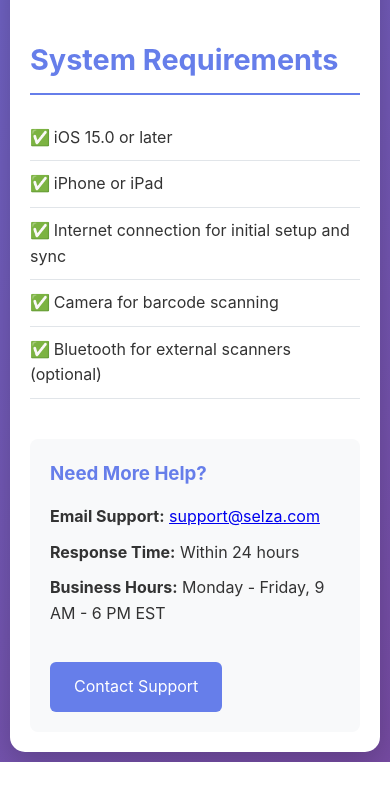
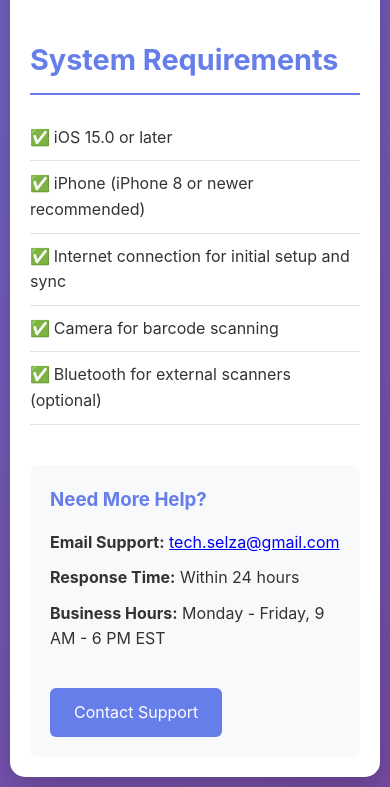
Before and after one commit to hmharoon88/Selza-support, a plain HTML site: page index.html in a window 390 px wide. Shown: the part 1474-2261 px from the top of the page. Before the commit the page ends 2236 px from the top, so only its background shows below. Drawn offline with Linux system fonts and the light colour scheme.

Commit message:
Update system requirements for iPhone only and change support email to tech.selza@gmail.com

```diff
--- a/index.html
+++ b/index.html
@@ -263,7 +263,7 @@
                 <h2>System Requirements</h2>
                 <ul class="feature-list">
                     <li>iOS 15.0 or later</li>
-                    <li>iPhone or iPad</li>
+                    <li>iPhone (iPhone 8 or newer recommended)</li>
                     <li>Internet connection for initial setup and sync</li>
                     <li>Camera for barcode scanning</li>
                     <li>Bluetooth for external scanners (optional)</li>
@@ -272,11 +272,11 @@
 
             <div class="contact-info">
                 <h3>Need More Help?</h3>
-                <p><strong>Email Support:</strong> <a href="mailto:support@selza.com">support@selza.com</a></p>
+                <p><strong>Email Support:</strong> <a href="mailto:tech.selza@gmail.com">tech.selza@gmail.com</a></p>
                 <p><strong>Response Time:</strong> Within 24 hours</p>
                 <p><strong>Business Hours:</strong> Monday - Friday, 9 AM - 6 PM EST</p>
                 <br>
-                <a href="mailto:support@selza.com" class="btn">Contact Support</a>
+                <a href="mailto:tech.selza@gmail.com" class="btn">Contact Support</a>
             </div>
         </div>
     </div>
```
